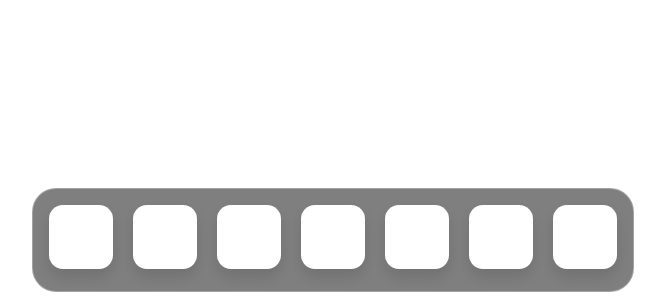
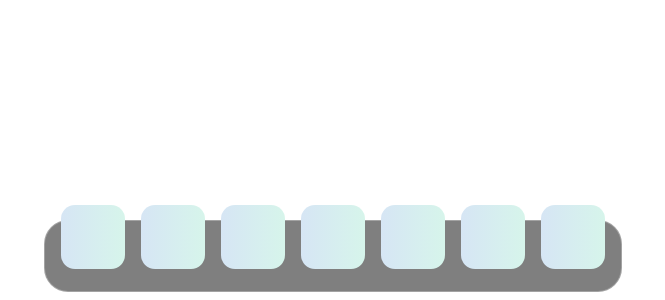
Before and after one commit to arielbk/zoom-menu, a React (Vite) app: page / in a window 1280 px wide. Shown: the part 500-800 px from the top of the page, without its empty margins (307-972 px from the left). Built offline with nearby package versions, Linux system fonts and the light colour scheme.

Commit message:
refactor: switch to chakra ui for rapid styling

```diff
--- a/package.json
+++ b/package.json
@@ -9,6 +9,7 @@
     "preview": "vite preview"
   },
   "dependencies": {
+    "@chakra-ui/react": "^2.3.4",
     "@emotion/react": "^11.10.4",
     "@emotion/styled": "^11.10.4",
     "framer-motion": "^7.3.6",
--- a/src/App.tsx
+++ b/src/App.tsx
@@ -1,10 +1,11 @@
+import { ChakraProvider } from '@chakra-ui/react';
 import Menu from './components/Menu';
 
 function App() {
   return (
-    <div>
+    <ChakraProvider>
       <Menu />
-    </div>
+    </ChakraProvider>
   );
 }
 
--- a/src/components/Menu.tsx
+++ b/src/components/Menu.tsx
@@ -1,22 +1,7 @@
-import styled from '@emotion/styled';
+import { Box } from '@chakra-ui/react';
 import { animate, motion, useMotionValue } from 'framer-motion';
 import { useEffect, useRef, useState } from 'react';
 import MenuItem from './MenuItem';
-
-const Container = styled(motion.div)`
-  display: flex;
-  align-items: flex-end;
-  gap: 20px;
-  position: fixed;
-  background: rgba(0, 0, 0, 0.5);
-  bottom: 8px;
-  height: 72px;
-  padding: 0.5rem 1rem 1.4rem;
-  border: 1px solid rgba(200, 200, 200, 0.5);
-  left: 50%;
-  transform: translateX(-50%);
-  border-radius: 24px;
-`;
 
 const Menu: React.FC = () => {
   const ref = useRef<HTMLDivElement>(null);
@@ -39,15 +24,28 @@ const Menu: React.FC = () => {
   }, [isHovered]);
 
   return (
-    <Container
+    <Box
+      as={motion.nav}
       ref={ref}
       onHoverStart={() => setIsHovered(true)}
       onHoverEnd={() => setIsHovered(false)}
+      display="flex"
+      alignItems="flex-end"
+      gap={4}
+      position="fixed"
+      background="rgba(0 0 0 / 0.5)"
+      bottom={2}
+      height="72px"
+      padding="0.5rem 1rem 1.4rem"
+      border="1px solid rgba(200 200 200 / 0.5)"
+      left="50%"
+      transform="translateX(-50%)"
+      borderRadius={24}
     >
       {Array.from({ length: 7 }).map((_, i) => (
         <MenuItem isHovered={isHovered} mouseX={mouseX} key={i} />
       ))}
-    </Container>
+    </Box>
   );
 };
 
--- a/src/components/MenuItem.tsx
+++ b/src/components/MenuItem.tsx
@@ -1,35 +1,26 @@
-import styled from '@emotion/styled';
-import { motion, MotionValue, useTransform } from 'framer-motion';
+import { MotionValue, useTransform } from 'framer-motion';
 import { useEffect, useRef, useState } from 'react';
+import MotionBox from './MotionBox';
 
 interface MenuItemProps {
   mouseX: MotionValue<number>;
   isHovered: boolean;
 }
 
-const ITEM_WIDTH = 64;
-
-const Container = styled(motion.div)`
-  width: ${ITEM_WIDTH}px;
-  height: ${ITEM_WIDTH}px;
-  background: white;
-  border-radius: 14px;
-  box-shadow: 0 8px 16px rgba(0, 0, 0, 0.123);
-  cursor: pointer;
-`;
+const ITEM_LENGTH = 64;
 
 const MenuItem: React.FC<MenuItemProps> = ({ mouseX, isHovered }) => {
   const ref = useRef<HTMLDivElement>(null);
   const [left, setLeft] = useState(0);
 
   const distance = useTransform(mouseX, (newMouseX) => {
-    return Math.abs(left + ITEM_WIDTH / 2 - newMouseX);
+    return Math.abs(left + ITEM_LENGTH / 2 - newMouseX);
   });
 
   const length = useTransform(
     distance,
     [100, 0],
-    [ITEM_WIDTH, ITEM_WIDTH * 1.4]
+    [ITEM_LENGTH, ITEM_LENGTH * 1.4]
   );
   const rise = useTransform(distance, [0, 120], [-8, 0]);
 
@@ -37,12 +28,19 @@ const MenuItem: React.FC<MenuItemProps> = ({ mouseX, isHovered }) => {
     if (!ref.current) return;
     const rect = ref.current.getBoundingClientRect();
     setLeft(rect.left);
-  }, [ref.current]);
+  }, [ref.current, isHovered]);
 
   return (
-    <Container
+    <MotionBox
       style={{ width: length, height: length, translateY: rise }}
       ref={ref}
+      whileTap={{ translateY: 0 }}
+      width={`${ITEM_LENGTH}px`}
+      height={`${ITEM_LENGTH}px`}
+      background="linear-gradient(to left, hsla(160 60% 90% / 1), hsla(210 60% 90% / 1))"
+      borderRadius="14px"
+      boxShadow="0 8px 16px rgba(0 0 0 / 0.15"
+      cursor="pointer"
     />
   );
 };
--- /dev/null
+++ b/src/components/MotionBox.tsx
@@ -0,0 +1,9 @@
+import { chakra, shouldForwardProp } from '@chakra-ui/react';
+import { isValidMotionProp, motion } from 'framer-motion';
+
+const MotionBox = chakra(motion.div, {
+  shouldForwardProp: (prop) =>
+    isValidMotionProp(prop) || shouldForwardProp(prop),
+});
+
+export default MotionBox;
```
Also changed, not shown: 1 other file (tests, documents, lock files or other folders).
